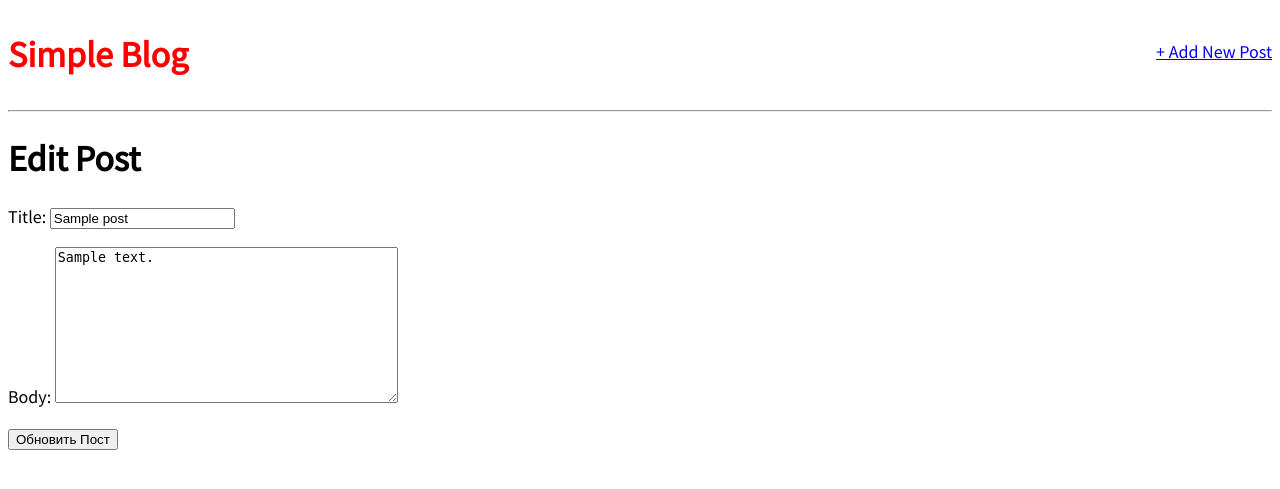
After one commit to MichaelNest/Simple_Blog, a Django app: page /post/1/edit/ in a window 1280 px wide. The commit adds this page. Shown: the top 489 px of the page. Run offline with Django 3.2, Linux system fonts and the light colour scheme; tables that the repository leaves empty hold one stand-in row (values such as "Sample post").

Commit message:
Create path() in blog/urls.py for Updating Post, create class BlogUpdateView() in blog/views.py, create file blog/post_edit.html.

```diff
--- a/blog/templates/blog/post_detail.html
+++ b/blog/templates/blog/post_detail.html
@@ -6,4 +6,6 @@
         <h2>{{ post.title }}</h2>
         <p>{{ post.body }}</p>
     </div>
+
+    <a href="{% url 'blog:post_edit' post.pk %}">+ Edit Post </a>
 {% endblock content %}
--- /dev/null
+++ b/blog/templates/blog/post_edit.html
@@ -0,0 +1,12 @@
+{% extends "base.html" %}
+
+
+{% block content %}
+    <h1>Edit Post</h1>
+    <form action="" method="post">
+        {% csrf_token %}
+        {{form.as_p}}
+        <input type="submit" value="Обновить Пост">
+    </form>
+
+{% endblock content %}
--- a/blog/urls.py
+++ b/blog/urls.py
@@ -1,10 +1,11 @@
 from django.urls import path
-from .views import BlogListView, BlogDetailView, BlogCreateView
+from .views import BlogListView, BlogDetailView, BlogCreateView, BlogUpdateView
 
 app_name = 'blog'
 
 urlpatterns = [
     path('', BlogListView.as_view(), name='home'),
     path('post/<int:pk>/', BlogDetailView.as_view(), name='post_detail'),
-    path('post/new/', BlogCreateView.as_view(), name='post_new')
+    path('post/new/', BlogCreateView.as_view(), name='post_new'),
+    path('post/<int:pk>/edit/', BlogUpdateView.as_view(), name='post_edit')
 ]
--- a/blog/views.py
+++ b/blog/views.py
@@ -1,6 +1,6 @@
 from django.shortcuts import render
 from django.views.generic import ListView, DetailView
-from django.views.generic.edit import CreateView
+from django.views.generic.edit import CreateView, UpdateView
 from .models import Post
 
 class BlogListView(ListView):
@@ -16,3 +16,8 @@ class BlogCreateView(CreateView):
     model = Post
     template_name = 'blog/post_new.html'
     fields = '__all__'
+
+class BlogUpdateView(UpdateView):
+    model = Post
+    template_name = 'blog/post_edit.html'
+    fields = ['title', 'body']
--- a/templates/base.html
+++ b/templates/base.html
@@ -15,7 +15,7 @@
                 <h1><a href="/">Simple Blog</a></h1>
             </div>
             <div class="nav-right">
-                <a href="{% url 'blog:post_new' %}">+Add New Post</a>
+                <a href="{% url 'blog:post_new' %}">+ Add New Post</a>
             </div>
         </header>
         <hr>
```
